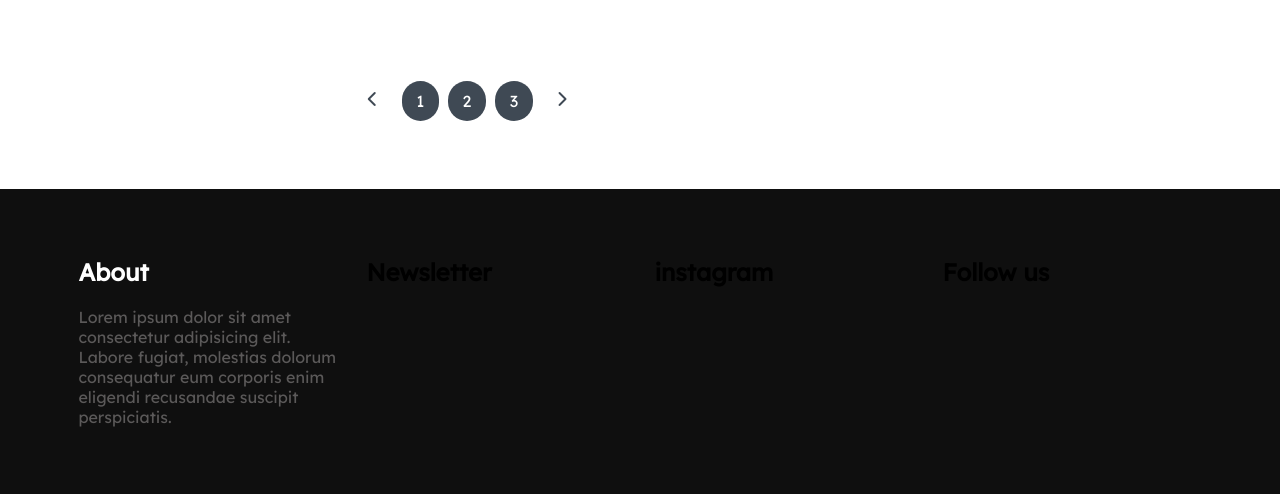
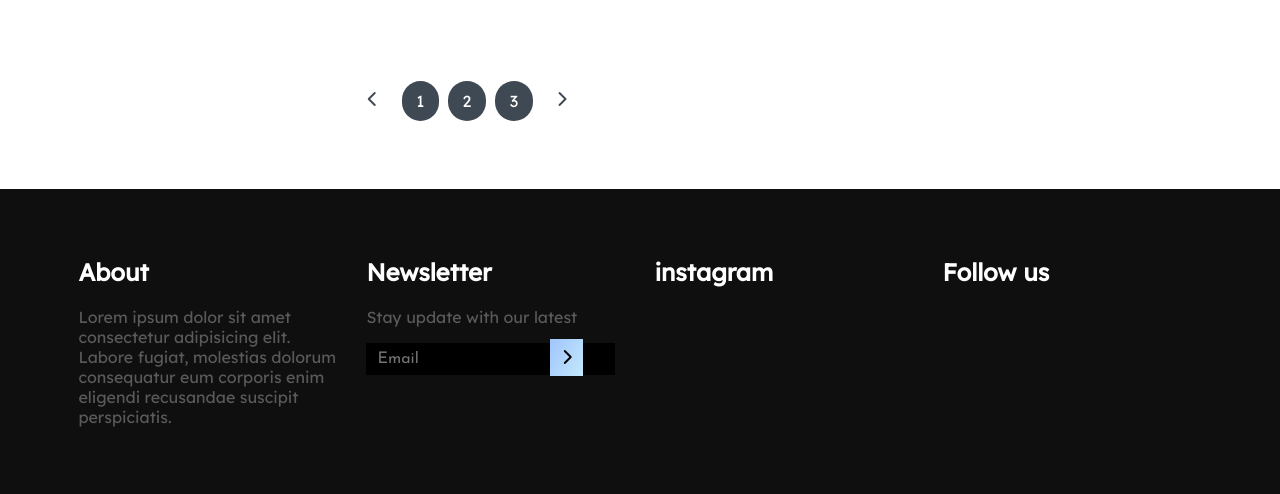
Before and after one commit to victory-nwawunze/Blog-website, a plain HTML site: page index.html in a window 1280 px wide. Shown: the part 5110-5604 px from the top of the page. Drawn offline with Linux system fonts and the light colour scheme; a web font is replaced by a local one.

Commit message:
creating footer section

```diff
--- a/css/style.css
+++ b/css/style.css
@@ -346,8 +346,26 @@ footer.footer .container{
     flex-basis: 0;
     padding: 3rem .9rem;
 }
-footer.footer .container .about-us h2{
+footer.footer .container h2{
     color: var(--white);
+}
+footer.footer .newsletter .form-element{
+    background-color: black;
+    display: inline-block;
+}
+footer.footer .newsletter .form-element input{
+    padding: .5rem .7rem;
+    border: none;
+    background: transparent;
+    color: white;
+    font-family: var(--Josefin);
+    font-size: 1rem;
+    width: 74%;
+}
+footer.footer .newsletter .form-element span{
+    background: var(--sky);
+    padding: .5rem .7rem;
+    cursor: pointer;
 }
 /* Sidebar */
 /* Site content */
--- a/index.html
+++ b/index.html
@@ -336,6 +336,10 @@
             </div>
              <div class="newsletter">
                  <h2>Newsletter</h2>
+                 <p>Stay update with our latest</p>
+                 <div class="form-element">
+                    <input type="text" placeholder="Email"/><span><i class="fas fa-chevron-right"></i></span>
+                 </div>
              </div>
              <div class="instagram">
                  <h2>instagram</h2>
```
